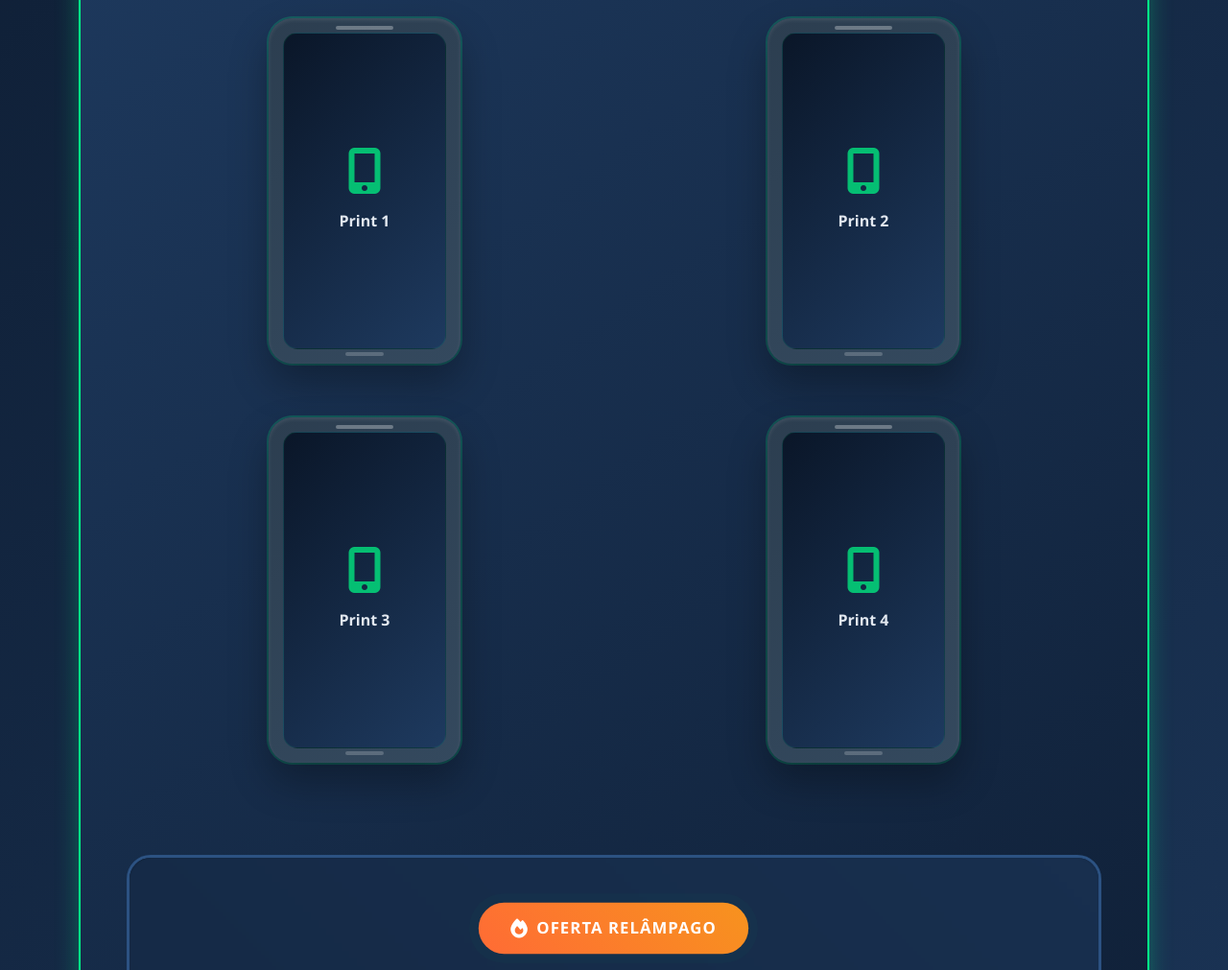
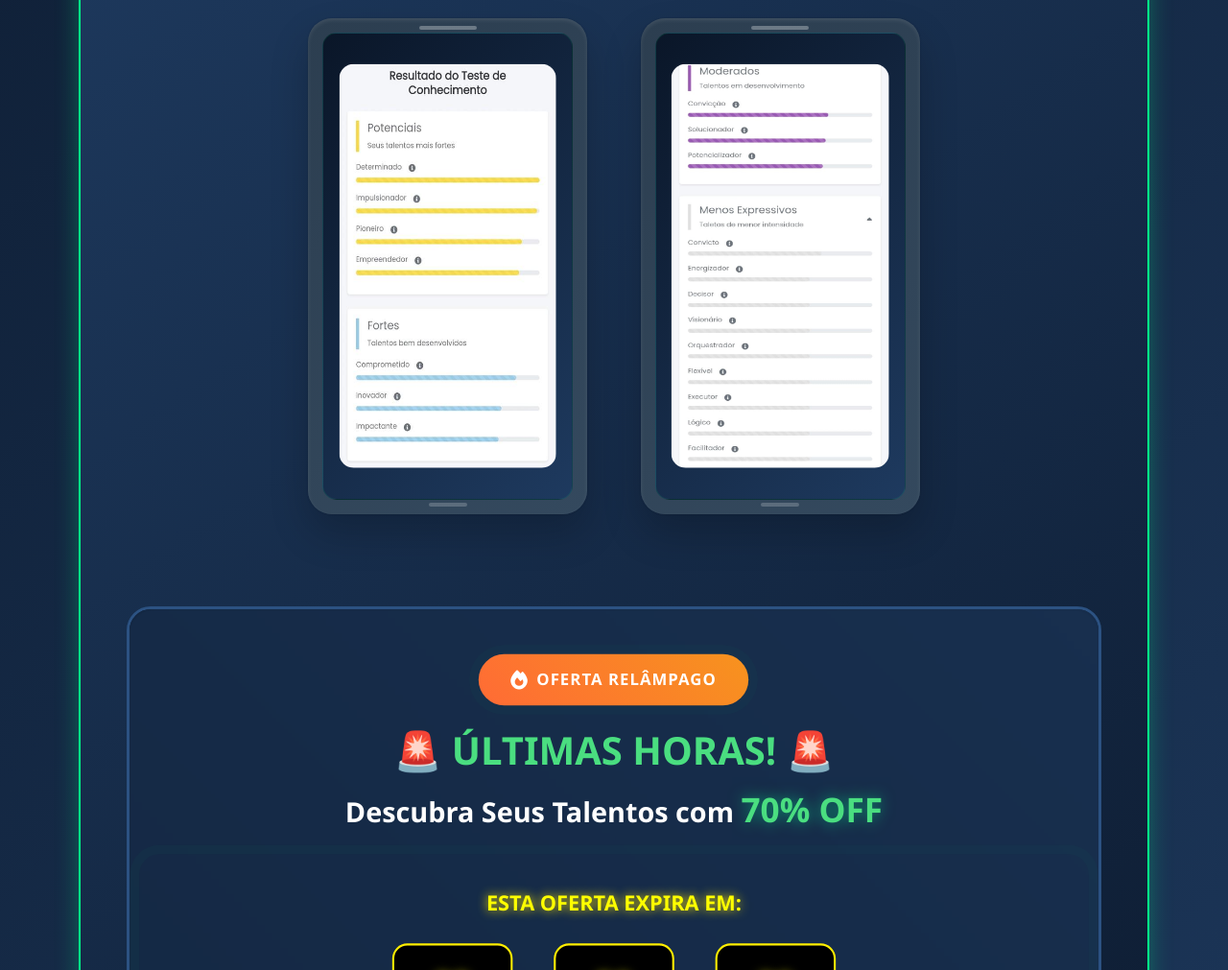
Before and after one commit to matheusgzl/bussola-de-talentos2.0, a plain HTML site: page index.html in a window 1280 px wide. Shown: the part 5552-6563 px from the top of the page at 96% size. Drawn offline with nearby package versions, Linux system fonts and the light colour scheme.

Commit message:
adicionei os prints

```diff
--- a/estilos/style.css
+++ b/estilos/style.css
@@ -3060,17 +3060,28 @@
         }
 
         .mobile-frame {
-            width: 200px;
-            height: 360px;
+            width: 100%;
+            max-width: 320px;
+            aspect-ratio: 9 / 16; /* Mantém proporção de celular */
             background: linear-gradient(145deg, #2c3e50, #34495e);
             border-radius: 25px;
             padding: 15px;
             box-shadow:
-                0 20px 40px rgba(0, 0, 0, 0.3),
-                0 0 0 2px rgba(0, 255, 136, 0.2),
+                0 20px 40px rgba(0, 0, 0, 0.2),
+                0 0 2px rgba(0, 0, 0, 0.2),
                 inset 0 2px 4px rgba(255, 255, 255, 0.1);
             position: relative;
             transition: all 0.3s ease;
+            display: flex;
+            align-items: center;
+            justify-content: center;
+        }
+
+        .screenshot-image {
+            width: 100%;
+            height: 100%;
+            background-size: cover;
+            border-radius: 15px;
         }
 
         .mobile-frame:hover {
@@ -3137,6 +3148,35 @@
             color: #e2e8f0;
         }
 
+        /* Ensure images are responsive and centered */
+        .mobile-screen {
+            display: flex;
+            align-items: center;
+            justify-content: center;
+            padding: 0;
+            overflow: hidden;
+        }
+
+        /* Fallback for browsers that don't support :has() */
+        .mobile-screen .screenshot-placeholder {
+            position: absolute;
+            top: 50%;
+            left: 50%;
+            transform: translate(-50%, -50%);
+            z-index: 1;
+            width: 100%;
+            height: 100%;
+            display: flex;
+            flex-direction: column;
+            align-items: center;
+            justify-content: center;
+        }
+
+        .mobile-screen {
+            position: relative;
+            z-index: 2;
+        }
+
         /* Responsive adjustments for mobile screenshots */
         @media (max-width: 1199px) {
             .mobile-frame {
--- a/index.html
+++ b/index.html
@@ -544,17 +544,17 @@
                             <p style="color: var(--text-gray); margin-bottom: 2rem; font-size: 1.1rem;">
                                 Todos os 34 talentos se organizam em 6 grandes grupos. Descubra onde você é naturalmente forte!
                             </p>
+
                              <!-- Mobile Screenshots Section -->
                         <div class="mobile-screenshots-section mb-5">
                             <div class="row g-4 justify-content-center">
                                 <!-- Screenshot 1 -->
-                                <div class="col-lg-6 col-xl-6 col-md-6 col-sm-12 col-12">
+                                <div class="col-12 col-md-6 col-lg-4">
                                     <div class="mobile-screenshot-container">
                                         <div class="mobile-frame">
                                             <div class="mobile-screen">
                                                 <div class="screenshot-placeholder">
-                                                    <i class="fas fa-mobile-alt"></i>
-                                                    <p>Print 1</p>
+                                                    <img src="imagens/print1.jpg" alt="Screenshot" class="screenshot-image img-fluid">
                                                 </div>
                                             </div>
                                         </div>
@@ -562,41 +562,12 @@
                                 </div>
 
                                 <!-- Screenshot 2 -->
-                                <div class="col-lg-6 col-xl-6 col-md-6 col-sm-12 col-12">
+                                <div class="col-12 col-md-6 col-lg-4">
                                     <div class="mobile-screenshot-container">
                                         <div class="mobile-frame">
                                             <div class="mobile-screen">
                                                 <div class="screenshot-placeholder">
-                                                    <i class="fas fa-mobile-alt"></i>
-                                                    <p>Print 2</p>
-                                                </div>
-                                            </div>
-                                        </div>
-                                    </div>
-                                </div>
-
-                                <!-- Screenshot 3 -->
-                                <div class="col-lg-6 col-xl-6 col-md-6 col-sm-12 col-12">
-                                    <div class="mobile-screenshot-container">
-                                        <div class="mobile-frame">
-                                            <div class="mobile-screen">
-                                                <div class="screenshot-placeholder">
-                                                    <i class="fas fa-mobile-alt"></i>
-                                                    <p>Print 3</p>
-                                                </div>
-                                            </div>
-                                        </div>
-                                    </div>
-                                </div>
-
-                                <!-- Screenshot 4 -->
-                                <div class="col-lg-6 col-xl-6 col-md-6 col-sm-12 col-12">
-                                    <div class="mobile-screenshot-container">
-                                        <div class="mobile-frame">
-                                            <div class="mobile-screen">
-                                                <div class="screenshot-placeholder">
-                                                    <i class="fas fa-mobile-alt"></i>
-                                                    <p>Print 4</p>
+                                                    <img src="imagens/print2.jpg" alt="Screenshot" class="screenshot-image img-fluid">
                                                 </div>
                                             </div>
                                         </div>
@@ -940,6 +911,8 @@
             }
         });
 
+
+
         // Interactive effects
         document.addEventListener('DOMContentLoaded', function() {
             // Add hover effects to cards
```
Also changed, not shown: teste.html (+55 -0 lines), imagens/print1.jpg (added), imagens/print2.jpg (added).
